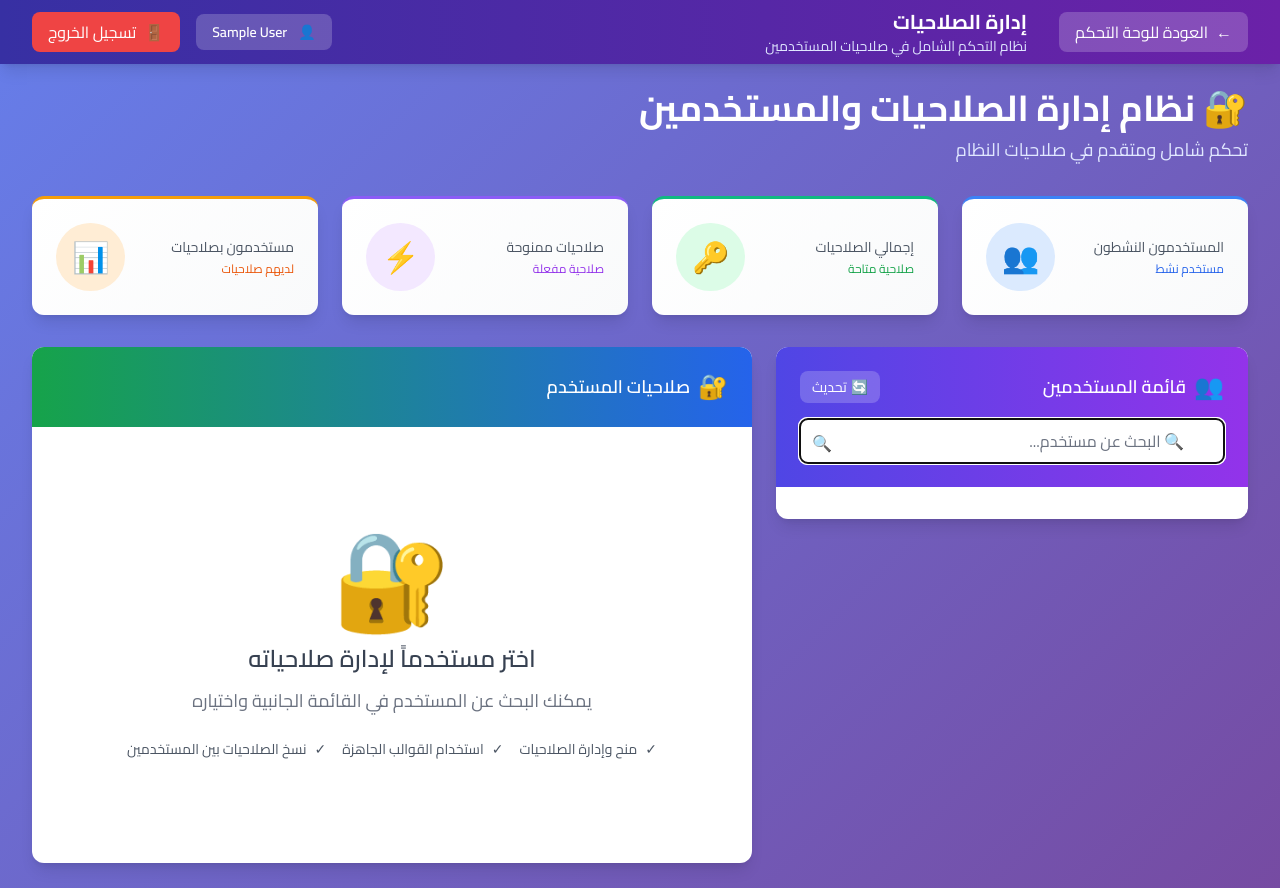
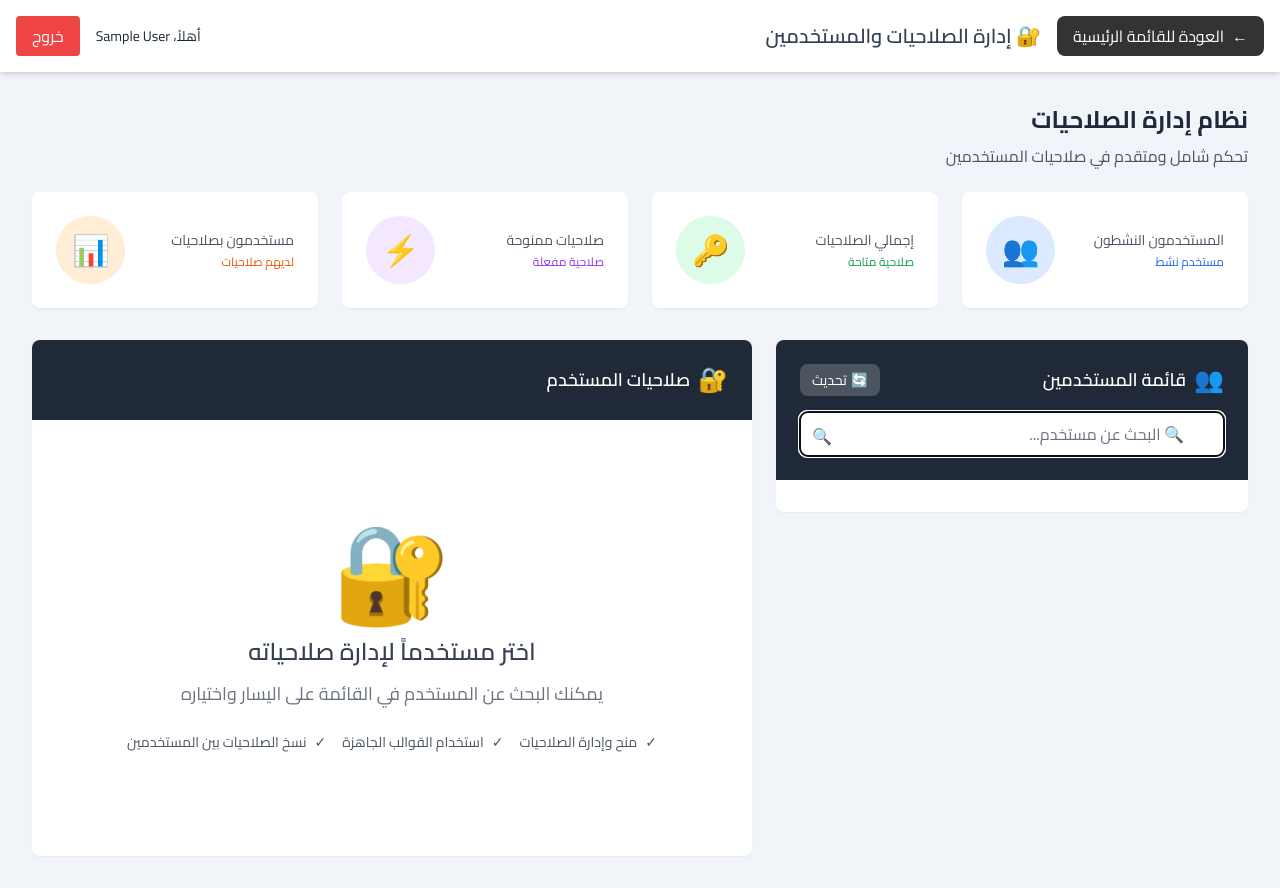
Before and after one commit to ziadelrez-sobusiness/tekrit_municipality, a PHP site: page /tekrit_municipality/modules/permissions.php in a window 1280 px wide. Run offline with PHP 8.4, Linux system fonts and the light colour scheme; the visitor is signed in with stand-in values (Sample User, id 1); data that the repository does not hold is empty; some libraries are stand-ins or nearby versions.

Commit message:
Saving local changes before pull

```diff
--- a/modules/permissions.php
+++ b/modules/permissions.php
@@ -181,24 +181,26 @@ $stats = $stats_stmt->fetch(PDO::FETCH_ASSOC);
 <head>
     <meta charset="UTF-8">
     <meta name="viewport" content="width=device-width, initial-scale=1.0">
-    <title>🔐 إدارة الصلاحيات - بلدية تكريت</title>
+    <title>إدارة الصلاحيات - بلدية تكريت</title>
     <script src="https://cdn.tailwindcss.com"></script>
     <script defer src="https://unpkg.com/alpinejs@3.x.x/dist/cdn.min.js"></script>
-    <link rel="preconnect" href="https://fonts.googleapis.com">
-    <link rel="preconnect" href="https://fonts.gstatic.com" crossorigin>
     <link href="https://fonts.googleapis.com/css2?family=Cairo:wght@400;600;700&display=swap" rel="stylesheet">
+    <link href="../public/assets/css/tekrit-theme.css" rel="stylesheet">
     <style>
         body {
             font-family: 'Cairo', sans-serif;
-            background: linear-gradient(135deg, #667eea 0%, #764ba2 100%);
-            min-height: 100vh;
+            overflow-x: hidden;
+        }
+        .main-content {
+            height: 100vh;
+            overflow-y: auto;
         }
         .card-hover {
             transition: transform 0.3s ease, box-shadow 0.3s ease;
         }
         .card-hover:hover {
-            transform: translateY(-5px);
-            box-shadow: 0 20px 25px -5px rgba(0, 0, 0, 0.1), 0 10px 10px -5px rgba(0, 0, 0, 0.04);
+            transform: translateY(-2px);
+            box-shadow: 0 8px 25px -5px rgba(0, 0, 0, 0.1);
         }
         .status-active {
             background-color: #dcfce7;
@@ -264,53 +266,38 @@ $stats = $stats_stmt->fetch(PDO::FETCH_ASSOC);
         .animate-slide-in {
             animation: slideIn 0.3s ease-out;
         }
-        .stat-card {
-            background: linear-gradient(135deg, #ffffff 0%, #f9fafb 100%);
-            border-top: 3px solid;
-        }
-        .stat-card-1 { border-color: #3b82f6; }
-        .stat-card-2 { border-color: #10b981; }
-        .stat-card-3 { border-color: #8b5cf6; }
-        .stat-card-4 { border-color: #f59e0b; }
     </style>
 </head>
-<body class="bg-gray-100">
-    <!-- Navigation Bar -->
-    <nav class="bg-gradient-to-r from-indigo-800 to-purple-800 shadow-lg">
-        <div class="max-w-7xl mx-auto px-4 sm:px-6 lg:px-8">
-            <div class="flex justify-between h-16">
-                <div class="flex items-center">
-                    <a href="../comprehensive_dashboard.php" class="bg-white bg-opacity-20 hover:bg-opacity-30 text-white px-4 py-2 rounded-lg transition ml-4 flex items-center">
-                        <span class="ml-2">←</span> العودة للوحة التحكم
+<body class="bg-slate-100 text-slate-800">
+    <div class="flex flex-col h-screen">
+        <!-- Top bar -->
+        <header class="bg-white shadow-md p-4 flex justify-between items-center flex-shrink-0">
+            <div class="flex items-center gap-4">
+                <a href="../comprehensive_dashboard.php" class="bg-indigo-600 hover:bg-indigo-700 text-white px-4 py-2 rounded-lg transition flex items-center">
+                    <span class="ml-2">←</span> العودة للقائمة الرئيسية
                 </a>
-                    <div class="mr-4">
-                        <h1 class="text-xl font-bold text-white">إدارة الصلاحيات</h1>
-                        <p class="text-sm text-indigo-100">نظام التحكم الشامل في صلاحيات المستخدمين</p>
+                <h1 class="text-xl font-semibold text-slate-700">🔐 إدارة الصلاحيات والمستخدمين</h1>
             </div>
+            <div class="flex items-center space-x-reverse space-x-4">
+                <span class="text-sm">أهلاً، <?= htmlspecialchars($user['full_name'] ?? 'المستخدم') ?></span>
+                <a href="../logout.php" class="bg-red-500 text-white px-4 py-2 rounded hover:bg-red-600 mr-4">خروج</a>
             </div>
-                <div class="flex items-center space-x-4 space-x-reverse">
-                    <div class="text-sm text-white bg-white bg-opacity-20 px-4 py-2 rounded-lg">
-                        <span class="ml-2">👤</span>
-                        <span class="font-semibold"><?= htmlspecialchars($user['full_name']) ?></span>
-                    </div>
-                    <a href="../logout.php" class="bg-red-500 hover:bg-red-600 text-white px-4 py-2 rounded-lg transition flex items-center">
-                        <span class="ml-2">🚪</span> تسجيل الخروج
-                    </a>
-                </div>
-            </div>
-        </div>
-    </nav>
+        </header>
 
-    <div class="max-w-7xl mx-auto py-6 sm:px-6 lg:px-8">
-        <!-- Header -->
-        <div class="mb-8 animate-slide-in">
-            <h1 class="text-4xl font-bold text-white mb-2">🔐 نظام إدارة الصلاحيات والمستخدمين</h1>
-            <p class="text-indigo-100 text-lg">تحكم شامل ومتقدم في صلاحيات النظام</p>
+        <!-- Main content -->
+        <div class="main-content flex-1 flex flex-col overflow-y-auto">
+
+            <!-- Page content -->
+            <main class="flex-1 p-6 md:p-8 overflow-y-auto">
+                <!-- Header Section -->
+                <div class="mb-6">
+                    <h2 class="text-2xl font-bold text-slate-800 mb-2">نظام إدارة الصلاحيات</h2>
+                    <p class="text-slate-600">تحكم شامل ومتقدم في صلاحيات المستخدمين</p>
                 </div>
 
                 <!-- Statistics Cards -->
                 <div class="grid grid-cols-1 md:grid-cols-4 gap-6 mb-8">
-            <div class="stat-card stat-card-1 p-6 rounded-xl shadow-lg card-hover animate-slide-in">
+                    <div class="bg-white p-6 rounded-lg shadow-sm card-hover animate-slide-in">
                         <div class="flex items-center justify-between">
                             <div>
                                 <p class="text-sm font-medium text-gray-600 mb-1">المستخدمون النشطون</p>
@@ -323,7 +310,7 @@ $stats = $stats_stmt->fetch(PDO::FETCH_ASSOC);
                         </div>
                     </div>
 
-            <div class="stat-card stat-card-2 p-6 rounded-xl shadow-lg card-hover animate-slide-in" style="animation-delay: 0.1s">
+                    <div class="bg-white p-6 rounded-lg shadow-sm card-hover animate-slide-in" style="animation-delay: 0.1s">
                         <div class="flex items-center justify-between">
                             <div>
                                 <p class="text-sm font-medium text-gray-600 mb-1">إجمالي الصلاحيات</p>
@@ -336,7 +323,7 @@ $stats = $stats_stmt->fetch(PDO::FETCH_ASSOC);
                         </div>
                     </div>
 
-            <div class="stat-card stat-card-3 p-6 rounded-xl shadow-lg card-hover animate-slide-in" style="animation-delay: 0.2s">
+                    <div class="bg-white p-6 rounded-lg shadow-sm card-hover animate-slide-in" style="animation-delay: 0.2s">
                         <div class="flex items-center justify-between">
                             <div>
                                 <p class="text-sm font-medium text-gray-600 mb-1">صلاحيات ممنوحة</p>
@@ -349,7 +336,7 @@ $stats = $stats_stmt->fetch(PDO::FETCH_ASSOC);
                         </div>
                     </div>
 
-            <div class="stat-card stat-card-4 p-6 rounded-xl shadow-lg card-hover animate-slide-in" style="animation-delay: 0.3s">
+                    <div class="bg-white p-6 rounded-lg shadow-sm card-hover animate-slide-in" style="animation-delay: 0.3s">
                         <div class="flex items-center justify-between">
                             <div>
                                 <p class="text-sm font-medium text-gray-600 mb-1">مستخدمون بصلاحيات</p>
@@ -367,8 +354,8 @@ $stats = $stats_stmt->fetch(PDO::FETCH_ASSOC);
                 <div class="grid grid-cols-1 lg:grid-cols-5 gap-6">
                     <!-- Users List -->
                     <div class="lg:col-span-2">
-                <div class="bg-white rounded-xl shadow-lg overflow-hidden">
-                    <div class="bg-gradient-to-r from-indigo-600 to-purple-600 text-white p-6">
+                        <div class="bg-white rounded-lg shadow-sm overflow-hidden">
+                            <div class="bg-indigo-800 text-white p-6">
                                 <div class="flex items-center justify-between mb-4">
                                     <h3 class="text-lg font-semibold flex items-center">
                                         <span class="text-2xl ml-2">👥</span> قائمة المستخدمين
@@ -434,8 +421,8 @@ $stats = $stats_stmt->fetch(PDO::FETCH_ASSOC);
 
                     <!-- Permissions Section -->
                     <div class="lg:col-span-3">
-                <div class="bg-white rounded-xl shadow-lg overflow-hidden">
-                    <div class="bg-gradient-to-r from-green-600 to-blue-600 text-white p-6">
+                        <div class="bg-white rounded-lg shadow-sm overflow-hidden">
+                            <div class="bg-indigo-800 text-white p-6">
                                 <div class="flex items-center justify-between flex-wrap gap-3">
                                     <h3 class="text-lg font-semibold flex items-center">
                                         <span class="text-2xl ml-2">🔐</span> صلاحيات المستخدم
@@ -495,7 +482,7 @@ $stats = $stats_stmt->fetch(PDO::FETCH_ASSOC);
                                     <div class="text-center py-20">
                                         <div class="text-8xl mb-4">🔐</div>
                                         <h5 class="text-2xl font-semibold text-gray-700 mb-3">اختر مستخدماً لإدارة صلاحياته</h5>
-                                <p class="text-gray-500 text-lg mb-6">يمكنك البحث عن المستخدم في القائمة الجانبية واختياره</p>
+                                        <p class="text-gray-500 text-lg mb-6">يمكنك البحث عن المستخدم في القائمة على اليسار واختياره</p>
                                         <div class="flex justify-center gap-4 text-sm text-gray-600">
                                             <div class="flex items-center">
                                                 <span class="ml-2">✓</span> منح وإدارة الصلاحيات
@@ -512,6 +499,8 @@ $stats = $stats_stmt->fetch(PDO::FETCH_ASSOC);
                             </div>
                         </div>
                     </div>
+                </div>
+            </main>
         </div>
     </div>
 
@@ -574,7 +563,7 @@ $stats = $stats_stmt->fetch(PDO::FETCH_ASSOC);
         }
 
         function displayPermissions(permissions) {
-            // تنظيم الصلاحيات حسب الفئات الجديدة (10 فئات متطابقة مع القائمة)
+            // تنظيم الصلاحيات حسب الفئات المطابقة تماماً للقائمة الرئيسية (9 فئات)
             const categories = {
                 'general_admin': { name: '🏛️ الإدارة العامة', permissions: [], color: 'indigo' },
                 'finance': { name: '💰 النظام المالي', permissions: [], color: 'green' },
@@ -584,33 +573,72 @@ $stats = $stats_stmt->fetch(PDO::FETCH_ASSOC);
                 'maps': { name: '🗺️ الخرائط والمرافق', permissions: [], color: 'teal' },
                 'website': { name: '🌐 الموقع والاتصالات', permissions: [], color: 'cyan' },
                 'reports': { name: '📊 التقارير والأرشفة', permissions: [], color: 'pink' },
-                'settings': { name: '⚙️ الإعدادات', permissions: [], color: 'gray' },
-                'other': { name: '📁 أخرى', permissions: [], color: 'slate' }
+                'settings': { name: '⚙️ الإعدادات', permissions: [], color: 'gray' }
             };
 
             // توزيع الصلاحيات على الفئات
             permissions.forEach(perm => {
-                const module = perm.module_name || 'other';
+                const module = perm.module_name || '';
+                const permissionKey = perm.permission_key || '';
 
-                // تحديد الفئة المناسبة بناءً على اسم الوحدة
-                let category = 'other';
-                if (['core', 'hr', 'permissions', 'municipality', 'council'].includes(module)) {
+                // تحديد الفئة المناسبة بناءً على اسم الوحدة ومفتاح الصلاحية
+                let category = 'general_admin'; // افتراضي: الإدارة العامة
+
+                // 🏛️ الإدارة العامة
+                if (['core', 'hr', 'permissions', 'municipality', 'council', 'users'].includes(module) ||
+                    permissionKey.includes('municipality') || permissionKey.includes('council') ||
+                    permissionKey.includes('hr') || permissionKey.includes('permissions') ||
+                    permissionKey.includes('users_')) {
                     category = 'general_admin';
-                } else if (['finance', 'budgets', 'suppliers', 'invoices', 'tax'].includes(module)) {
+                }
+                // 💰 النظام المالي
+                else if (['finance', 'budgets', 'suppliers', 'invoices', 'tax', 'currencies', 'donations', 'contributions'].includes(module) ||
+                         permissionKey.includes('finance') || permissionKey.includes('budget') ||
+                         permissionKey.includes('supplier') || permissionKey.includes('invoice') ||
+                         permissionKey.includes('tax') || permissionKey.includes('currency') ||
+                         permissionKey.includes('donation') || permissionKey.includes('contribution')) {
                     category = 'finance';
-                } else if (['projects', 'contracts', 'donors'].includes(module)) {
+                }
+                // 🏗️ المشاريع والعقود
+                else if (['projects', 'contracts', 'donors'].includes(module) ||
+                         permissionKey.includes('project') || permissionKey.includes('contract') ||
+                         permissionKey.includes('donor')) {
                     category = 'projects';
-                } else if (['citizens', 'complaints', 'permits', 'violations'].includes(module)) {
+                }
+                // 👥 خدمات المواطنين
+                else if (['citizens', 'complaints', 'permits', 'violations', 'building_permit'].includes(module) ||
+                         permissionKey.includes('citizen') || permissionKey.includes('complaint') ||
+                         permissionKey.includes('permit') || permissionKey.includes('violation')) {
                     category = 'citizens';
-                } else if (['services', 'vehicles', 'maintenance', 'waste', 'inventory'].includes(module)) {
+                }
+                // 🚚 الخدمات والصيانة
+                else if (['services', 'vehicles', 'maintenance', 'waste', 'inventory', 'drivers'].includes(module) ||
+                         permissionKey.includes('vehicle') || permissionKey.includes('maintenance') ||
+                         permissionKey.includes('waste') || permissionKey.includes('inventory') ||
+                         permissionKey.includes('driver')) {
                     category = 'services';
-                } else if (['maps', 'facilities'].includes(module)) {
+                }
+                // 🗺️ الخرائط والمرافق
+                else if (['maps', 'facilities'].includes(module) ||
+                         permissionKey.includes('map') || permissionKey.includes('facility')) {
                     category = 'maps';
-                } else if (['website', 'telegram', 'sms', 'notifications'].includes(module)) {
+                }
+                // 🌐 الموقع والاتصالات
+                else if (['website', 'telegram', 'sms', 'notifications', 'contact', 'public_content'].includes(module) ||
+                         permissionKey.includes('website') || permissionKey.includes('telegram') ||
+                         permissionKey.includes('sms') || permissionKey.includes('notification') ||
+                         permissionKey.includes('contact') || permissionKey.includes('public')) {
                     category = 'website';
-                } else if (['reports', 'archive'].includes(module)) {
+                }
+                // 📊 التقارير والأرشفة
+                else if (['reports', 'archive', 'tables'].includes(module) ||
+                         permissionKey.includes('report') || permissionKey.includes('archive') ||
+                         permissionKey.includes('table')) {
                     category = 'reports';
-                } else if (['settings', 'system'].includes(module)) {
+                }
+                // ⚙️ الإعدادات
+                else if (['settings', 'system'].includes(module) ||
+                         permissionKey.includes('setting') || permissionKey.includes('system')) {
                     category = 'settings';
                 }
 
@@ -619,10 +647,10 @@ $stats = $stats_stmt->fetch(PDO::FETCH_ASSOC);
 
             let html = `<div class="space-y-4">`;
 
-            // عرض كل فئة مع صلاحياتها
+            // عرض كل فئة مع صلاحياتها (حتى لو كانت فارغة لعرض جميع الفئات)
             Object.keys(categories).forEach(catKey => {
                 const cat = categories[catKey];
-                if (cat.permissions.length === 0) return;
+                // إزالة الشرط لإظهار جميع الفئات حتى لو كانت فارغة
 
                 const checkedCount = cat.permissions.filter(p => p.granted == 1).length;
 
@@ -632,8 +660,9 @@ $stats = $stats_stmt->fetch(PDO::FETCH_ASSOC);
                             <div class="flex justify-between items-center">
                                 <div>
                                     <span class="text-lg font-bold text-gray-800">${cat.name}</span>
-                                    <span class="mr-2 text-sm text-gray-600">(${checkedCount}/${cat.permissions.length})</span>
+                                    <span class="mr-2 text-sm text-gray-600">${cat.permissions.length > 0 ? `(${checkedCount}/${cat.permissions.length})` : '(0/0)'}</span>
                                 </div>
+                                ${cat.permissions.length > 0 ? `
                                 <div class="flex gap-2">
                                     <button class="bg-${cat.color}-500 hover:bg-${cat.color}-600 text-white px-3 py-1.5 rounded-lg text-sm transition"
                                             onclick="selectAllCategory('${catKey}')">
@@ -644,14 +673,19 @@ $stats = $stats_stmt->fetch(PDO::FETCH_ASSOC);
                                         ✗ إلغاء الكل
                                     </button>
                                 </div>
+                                ` : '<div class="text-sm text-gray-400">لا توجد صلاحيات في هذه الفئة</div>'}
                             </div>
                         </div>
                         <div class="p-4 space-y-2">
                 `;
 
+                if (cat.permissions.length > 0) {
                     cat.permissions.forEach(perm => {
                         html += createPermissionHTML(perm, catKey);
                     });
+                } else {
+                    html += `<div class="text-center py-4 text-gray-400">لا توجد صلاحيات متاحة في هذه الفئة</div>`;
+                }
 
                 html += `
                         </div>
```
Lines whose indentation alone changed are shown as unchanged.
